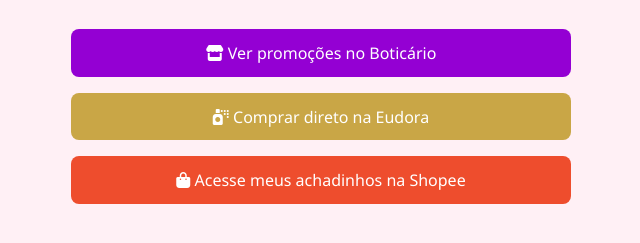
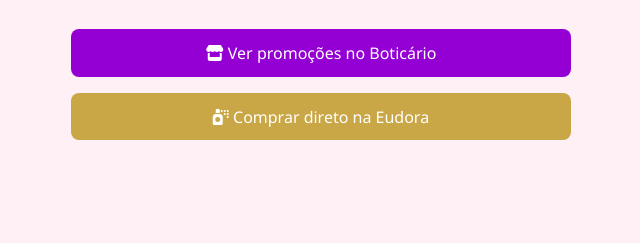
Before and after one commit to BrunoWeimer/Emili, a plain HTML site: page index.html in a window 1280 px wide. Shown: the part 321-564 px from the top of the page, without its empty margins (319-959 px from the left). Drawn offline with Linux system fonts and the light colour scheme.

Commit message:
Update index.html

```diff
--- a/index.html
+++ b/index.html
@@ -91,10 +91,6 @@
     <a class="link-button eudora" href="https://www.eudora.com.br" target="_blank">
       <i class="fas fa-spray-can"></i> Comprar direto na Eudora
     </a>
-
-    <a class="link-button shopee" href="https://shopee.com.br" target="_blank">
-      <i class="fas fa-shopping-bag"></i> Acesse meus achadinhos na Shopee
-    </a>
   </div>
 </body>
 </html>
```
